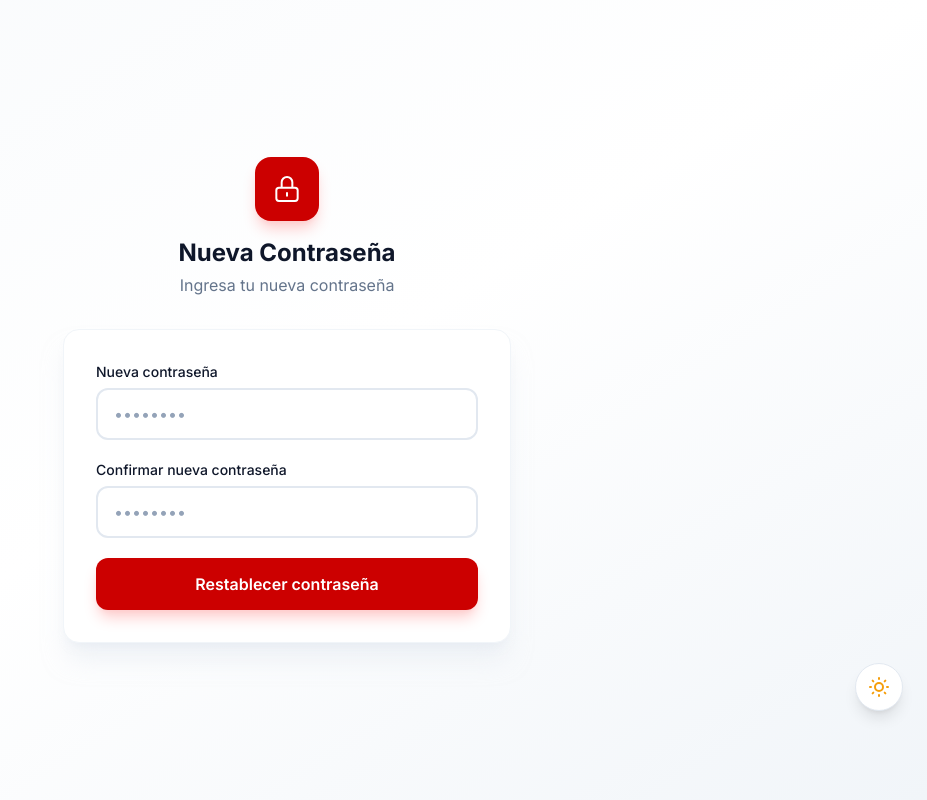
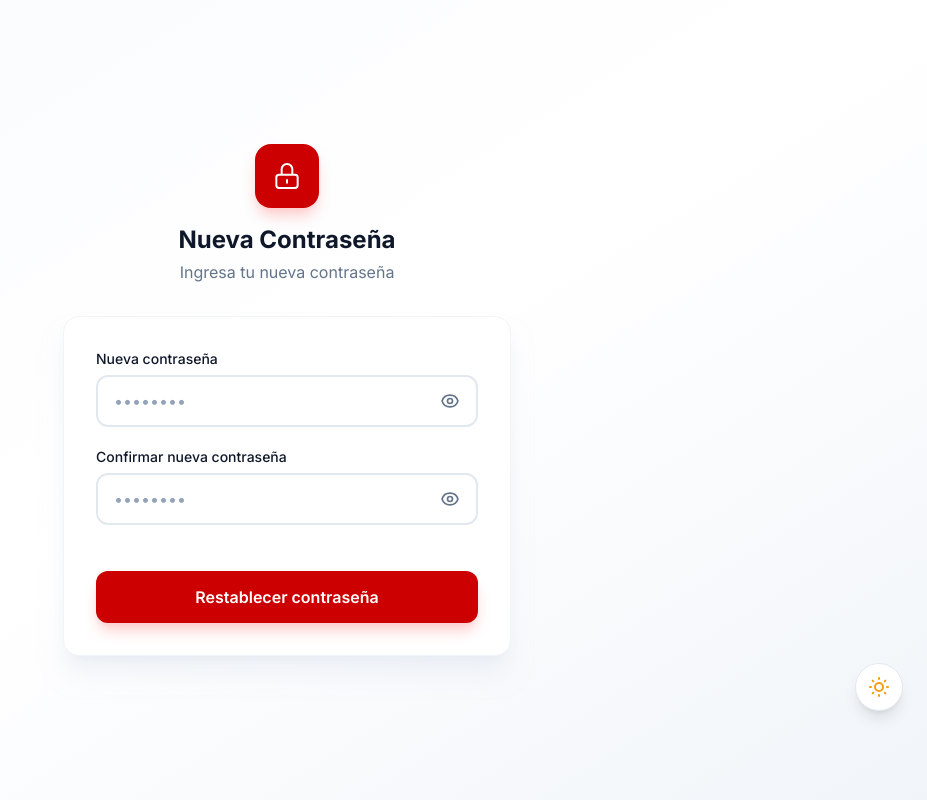
Before and after one commit to grosar03-maker/sistema-mantenciones, a Django app: page /password-reset/1/1/ in a window 1280 px wide. Shown: the part 65-865 px from the top of the page, without its empty margins (353-1280 px from the left). Run offline with Django 4.2, Linux system fonts and the light colour scheme; some libraries are stand-ins or nearby versions.

Commit message:
password reset confirm: toggle visibilidad contraseña y comparacion en tiempo real con indicador visual

```diff
--- a/infrastructure/Users.txt
+++ /dev/null
@@ -1,3 +0,0 @@
-Usuario	Contraseña	Rol	Nombre
-grosa	cliente123	Cliente	Gustavo Rosa
-yrosa	mecanico123	Mecánico	Yonny Rosa
--- a/infrastructure/templates/registration/password_reset_confirm.html
+++ b/infrastructure/templates/registration/password_reset_confirm.html
@@ -22,19 +22,40 @@
                 <div class="space-y-5">
                     <div>
                         <label for="id_new_password1" class="block text-sm font-medium text-[#0F172A] dark:text-white mb-1.5">Nueva contraseña</label>
+                        <div class="relative">
                             <input type="password" id="id_new_password1" name="new_password1"
-                            class="w-full px-4 py-2.5 sm:py-3 border-2 border-slate-200 dark:border-slate-600 rounded-xl focus:border-[#CC0000] focus:ring-4 focus:ring-red-50 outline-none transition-all duration-200 bg-white dark:bg-slate-700 text-[#0F172A] dark:text-white placeholder-slate-400 dark:placeholder-slate-500 text-sm sm:text-base"
+                                class="w-full px-4 py-2.5 sm:py-3 pr-12 border-2 border-slate-200 dark:border-slate-600 rounded-xl focus:border-[#CC0000] focus:ring-4 focus:ring-red-50 outline-none transition-all duration-200 bg-white dark:bg-slate-700 text-[#0F172A] dark:text-white placeholder-slate-400 dark:placeholder-slate-500 text-sm sm:text-base"
                                 placeholder="••••••••"
                                 autocomplete="new-password"
+                                oninput="compararPasswords()"
                                 required>
+                            <button type="button" onclick="togglePassword('id_new_password1', this)"
+                                class="absolute right-3 top-1/2 -translate-y-1/2 p-1.5 rounded-lg text-[#64748B] dark:text-slate-400 hover:text-[#0F172A] dark:hover:text-white hover:bg-slate-100 dark:hover:bg-slate-600 transition-all duration-200">
+                                <svg class="w-5 h-5" fill="none" stroke="currentColor" viewBox="0 0 24 24">
+                                    <path stroke-linecap="round" stroke-linejoin="round" stroke-width="2" d="M15 12a3 3 0 11-6 0 3 3 0 016 0z"/>
+                                    <path stroke-linecap="round" stroke-linejoin="round" stroke-width="2" d="M2.458 12C3.732 7.943 7.523 5 12 5c4.478 0 8.268 2.943 9.542 7-1.274 4.057-5.064 7-9.542 7-4.477 0-8.268-2.943-9.542-7z"/>
+                                </svg>
+                            </button>
+                        </div>
                     </div>
                     <div>
                         <label for="id_new_password2" class="block text-sm font-medium text-[#0F172A] dark:text-white mb-1.5">Confirmar nueva contraseña</label>
+                        <div class="relative">
                             <input type="password" id="id_new_password2" name="new_password2"
-                            class="w-full px-4 py-2.5 sm:py-3 border-2 border-slate-200 dark:border-slate-600 rounded-xl focus:border-[#CC0000] focus:ring-4 focus:ring-red-50 outline-none transition-all duration-200 bg-white dark:bg-slate-700 text-[#0F172A] dark:text-white placeholder-slate-400 dark:placeholder-slate-500 text-sm sm:text-base"
+                                class="w-full px-4 py-2.5 sm:py-3 pr-12 border-2 border-slate-200 dark:border-slate-600 rounded-xl focus:border-[#CC0000] focus:ring-4 focus:ring-red-50 outline-none transition-all duration-200 bg-white dark:bg-slate-700 text-[#0F172A] dark:text-white placeholder-slate-400 dark:placeholder-slate-500 text-sm sm:text-base"
                                 placeholder="••••••••"
                                 autocomplete="new-password"
+                                oninput="compararPasswords()"
                                 required>
+                            <button type="button" onclick="togglePassword('id_new_password2', this)"
+                                class="absolute right-3 top-1/2 -translate-y-1/2 p-1.5 rounded-lg text-[#64748B] dark:text-slate-400 hover:text-[#0F172A] dark:hover:text-white hover:bg-slate-100 dark:hover:bg-slate-600 transition-all duration-200">
+                                <svg class="w-5 h-5" fill="none" stroke="currentColor" viewBox="0 0 24 24">
+                                    <path stroke-linecap="round" stroke-linejoin="round" stroke-width="2" d="M15 12a3 3 0 11-6 0 3 3 0 016 0z"/>
+                                    <path stroke-linecap="round" stroke-linejoin="round" stroke-width="2" d="M2.458 12C3.732 7.943 7.523 5 12 5c4.478 0 8.268 2.943 9.542 7-1.274 4.057-5.064 7-9.542 7-4.477 0-8.268-2.943-9.542-7z"/>
+                                </svg>
+                            </button>
+                        </div>
+                        <div id="password-match-msg" class="flex items-center gap-1.5 mt-1.5 text-sm min-h-[20px]"></div>
                     </div>
 
                     {% if form.errors %}
@@ -62,3 +83,26 @@
     </div>
 </div>
 {% endblock %}
+
+{% block extra_scripts %}
+<script>
+function compararPasswords() {
+    var p1 = document.getElementById('id_new_password1');
+    var p2 = document.getElementById('id_new_password2');
+    var msg = document.getElementById('password-match-msg');
+    if (!p1 || !p2 || !msg) return;
+    if (p2.value.length === 0) { msg.innerHTML = ''; return; }
+    if (p1.value === p2.value) {
+        var h = p2.classList;
+        h.remove('border-red-400', 'dark:border-red-500', 'focus:border-red-500');
+        h.add('border-green-400', 'dark:border-green-500');
+        msg.innerHTML = '<svg class="w-4 h-4 text-green-500 shrink-0" fill="none" stroke="currentColor" viewBox="0 0 24 24"><path stroke-linecap="round" stroke-linejoin="round" stroke-width="2" d="M5 13l4 4L19 7"/></svg><span class="text-green-600 dark:text-green-400 text-sm">Las contraseñas coinciden</span>';
+    } else {
+        var h = p2.classList;
+        h.remove('border-green-400', 'dark:border-green-500');
+        h.add('border-red-400', 'dark:border-red-500');
+        msg.innerHTML = '<svg class="w-4 h-4 text-red-500 shrink-0" fill="none" stroke="currentColor" viewBox="0 0 24 24"><path stroke-linecap="round" stroke-linejoin="round" stroke-width="2" d="M6 18L18 6M6 6l12 12"/></svg><span class="text-red-600 dark:text-red-400 text-sm">Las contraseñas no coinciden</span>';
+    }
+}
+</script>
+{% endblock %}
```
Also changed, not shown: infrastructure/media/ordenes/b30c9005-e8cd-457b-a1cd-a4748eb64dbb/e4c52418-2aa1-40ec-b7cd-0f99ec4beb25.jpg (deleted), infrastructure/media/ordenes/fd098f60-7984-4acf-be96-cfbcd85e64e8/2a65adaf-ce7f-4adf-8d40-fbb9d9612808.jpg (deleted). Lines whose indentation alone changed are shown as unchanged.
